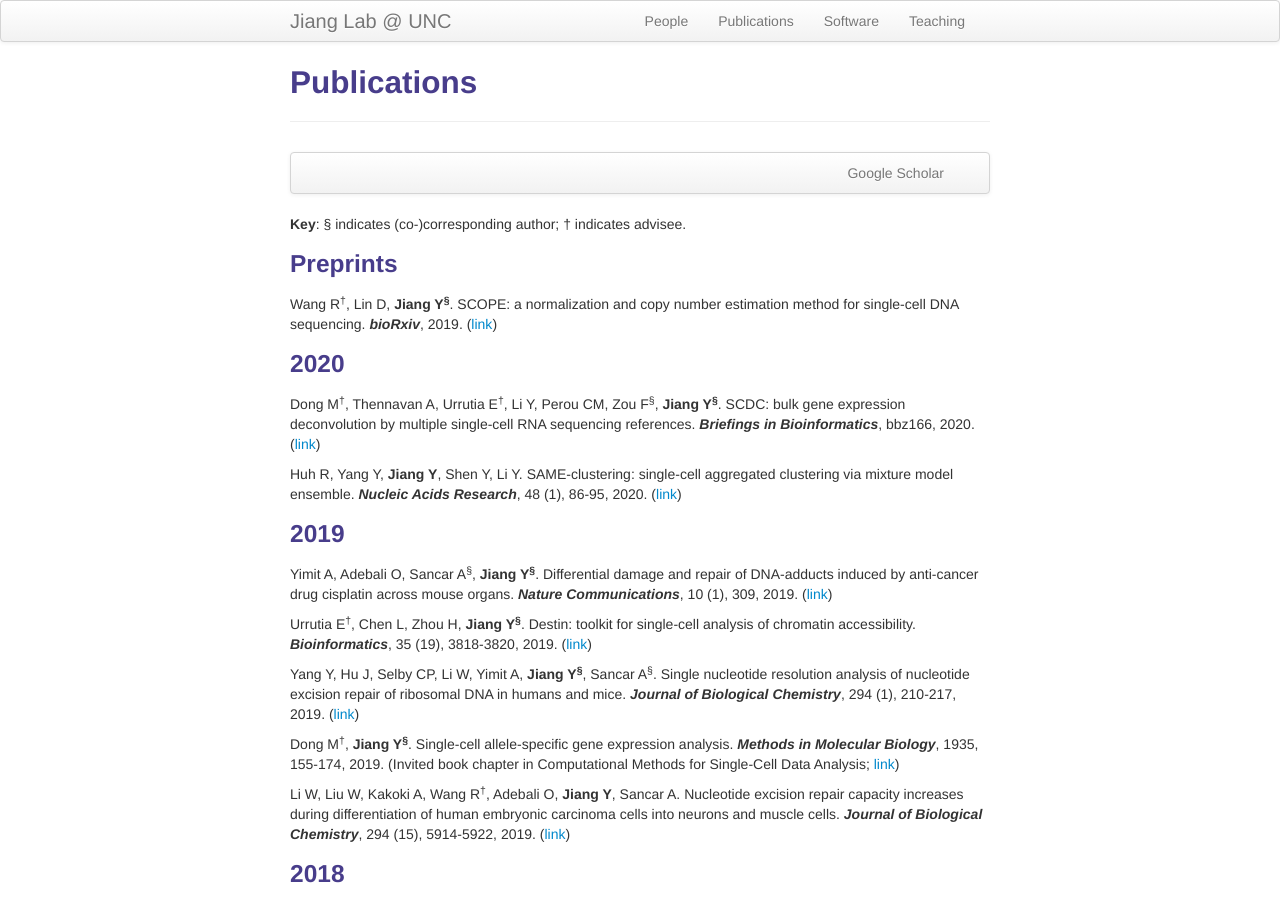
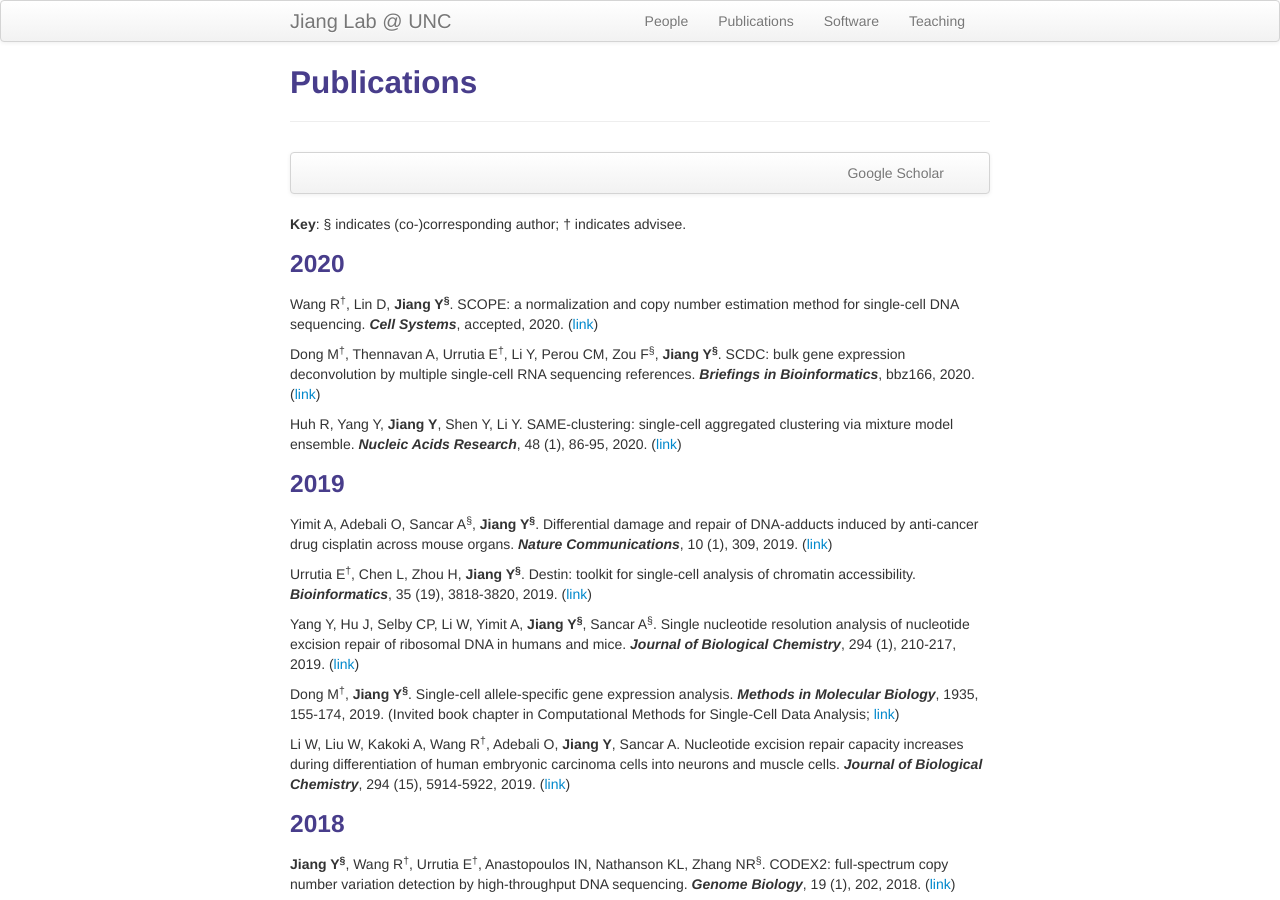
Before and after one commit to yuchaojiang/yuchaojiang.github.io, a Jekyll site: the page built from pages/pubs.md, in a window 1280 px wide and 900 px high. Built offline with Jekyll 4.4.1, drawn with Linux system fonts in a browser that asks for light colours.

Commit message:
Update pubs.md

```diff
--- a/pages/pubs.md
+++ b/pages/pubs.md
@@ -14,11 +14,9 @@ description: Yuchao Jiang's publications
 
 **Key**: &sect; indicates (co-)corresponding author; &dagger; indicates advisee.
 
-### Preprints
+### 2020
 
-Wang R<sup>&dagger;</sup>, Lin D, **Jiang Y<sup>&sect;</sup>**. SCOPE: a normalization and copy number estimation method for single-cell DNA sequencing. ***bioRxiv***, 2019. ([link](https://www.biorxiv.org/content/10.1101/594267v2))
-
-### 2020
+Wang R<sup>&dagger;</sup>, Lin D, **Jiang Y<sup>&sect;</sup>**. SCOPE: a normalization and copy number estimation method for single-cell DNA sequencing. ***Cell Systems***, accepted, 2020. ([link](https://www.biorxiv.org/content/10.1101/594267v2))
 
 Dong M<sup>&dagger;</sup>, Thennavan A, Urrutia E<sup>&dagger;</sup>, Li Y, Perou CM, Zou F<sup>&sect;</sup>, **Jiang Y<sup>&sect;</sup>**. SCDC: bulk gene expression deconvolution by multiple single-cell RNA sequencing references. ***Briefings in Bioinformatics***, bbz166, 2020. ([link](https://academic.oup.com/bib/advance-article/doi/10.1093/bib/bbz166/5699815))
 
```
